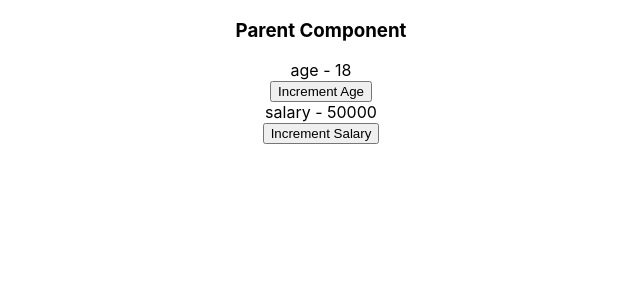
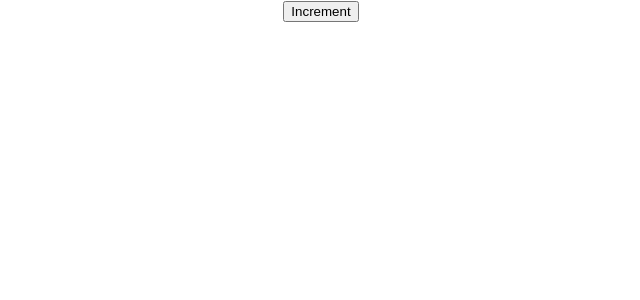
Before and after one commit to Bishwanath-Dey-Nayan/ReactHooks, a React (Create React App) app: page / in a window 1280 px wide. Shown: the top 300 px of the page, without its empty margins (319-959 px from the left). Built offline with nearby package versions, Linux system fonts and the light colour scheme.

Commit message:
custom Hook

```diff
--- a/src/App.js
+++ b/src/App.js
@@ -10,6 +10,7 @@ import HookMouse from './HookMouse/index'
 import DataFetch from './Fetch_Use_Effect/index'
 import UseReducer from './useReducer/index';
 import ParentComponent from './useCallback/index';
+import CustomHook from './CustomHook/index';
 
 function App() {
   return (
@@ -22,7 +23,8 @@ function App() {
       {/* <HookMouse /> */}
       {/* <DataFetch /> */}
       {/* <UseReducer /> */}
-      <ParentComponent />
+      {/* <ParentComponent /> */}
+      <CustomHook />
     </div>
   );
 }
--- /dev/null
+++ b/src/CustomHook/DocumentTitle.js
@@ -0,0 +1,11 @@
+import {useEffect} from 'react'
+
+function DocumentTitle(count)
+{
+    useEffect(() =>
+    {
+        document.title = count;
+    },[count])
+}
+
+export default DocumentTitle;
--- /dev/null
+++ b/src/CustomHook/index.js
@@ -0,0 +1,17 @@
+import React,{useState} from 'react';
+import DocumentTitle from './DocumentTitle';
+
+
+
+function CustomHook ()
+{
+    const [count,setCount] = useState(0);
+    DocumentTitle(count);
+
+
+    return(<div>
+        <button onClick={() => setCount(count+1)}>Increment</button>
+    </div>)
+}
+
+export default CustomHook;
```
